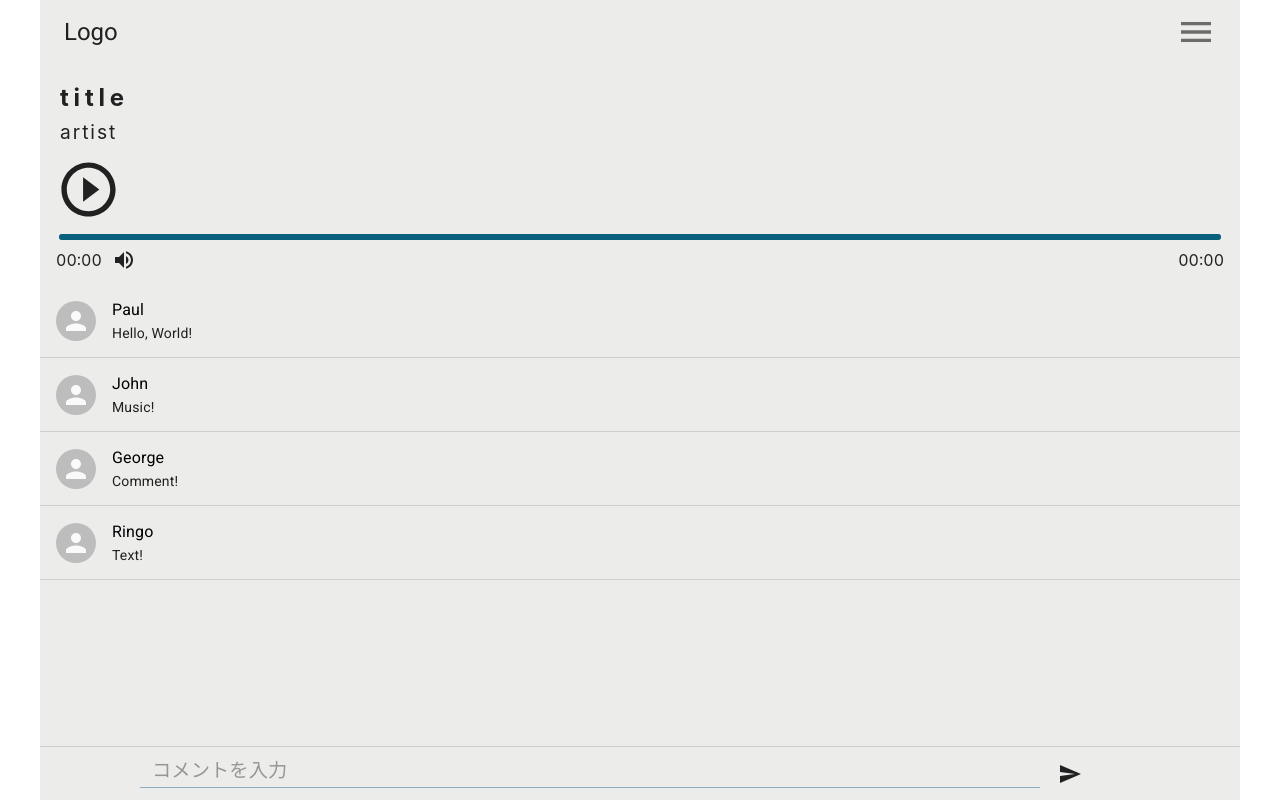
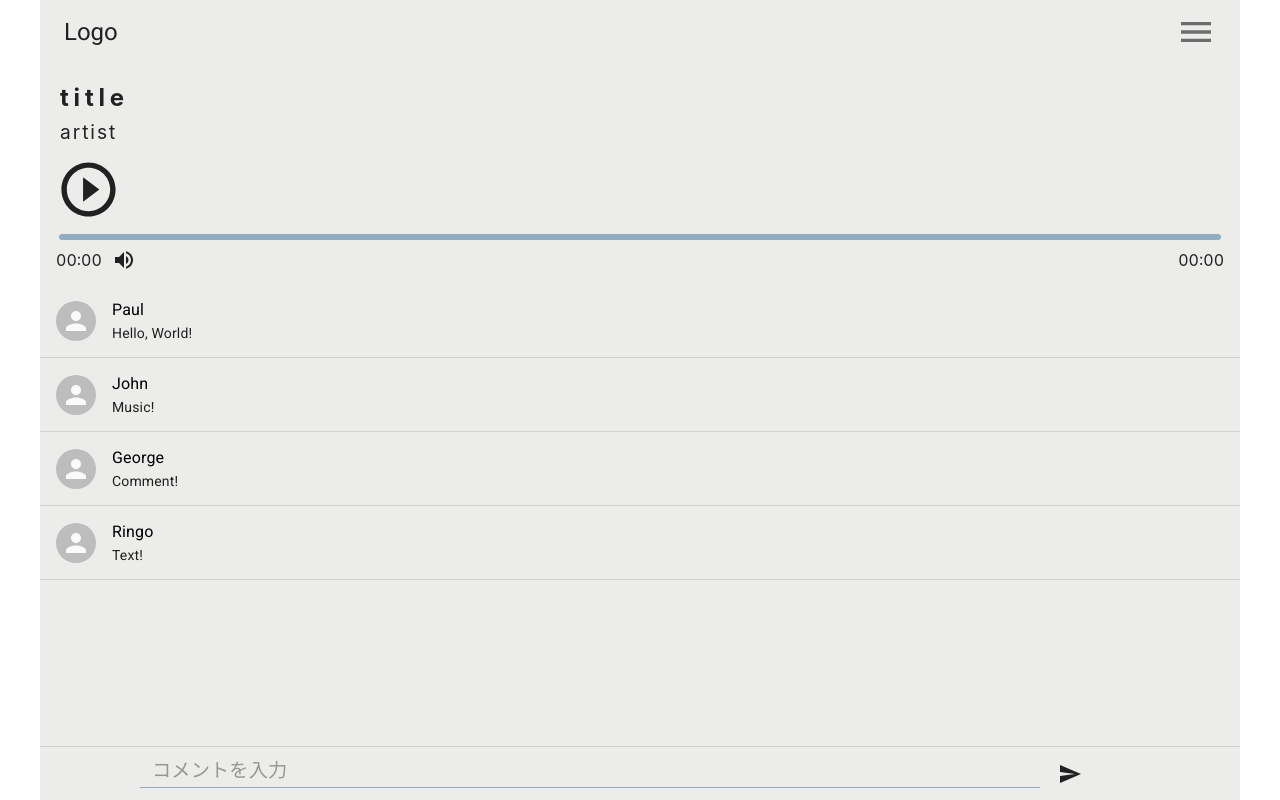
Before and after one commit to ba58ajbse/audio-player, a React (Create React App) app: page / in a window 1280 px wide. Built offline with nearby package versions, Linux system fonts and the light colour scheme; no server answers.

Commit message:
再生バーの初期スタイル修正

```diff
--- a/src/components/Progress.tsx
+++ b/src/components/Progress.tsx
@@ -58,6 +58,7 @@ const StyledProgressArea = styled.div`
   }
 `
 const StyledProgressCurrent = styled.div`
+  width: 0;
   height: 6px;
   background-color: #07617d; // third
   border-radius: 10px;
```
